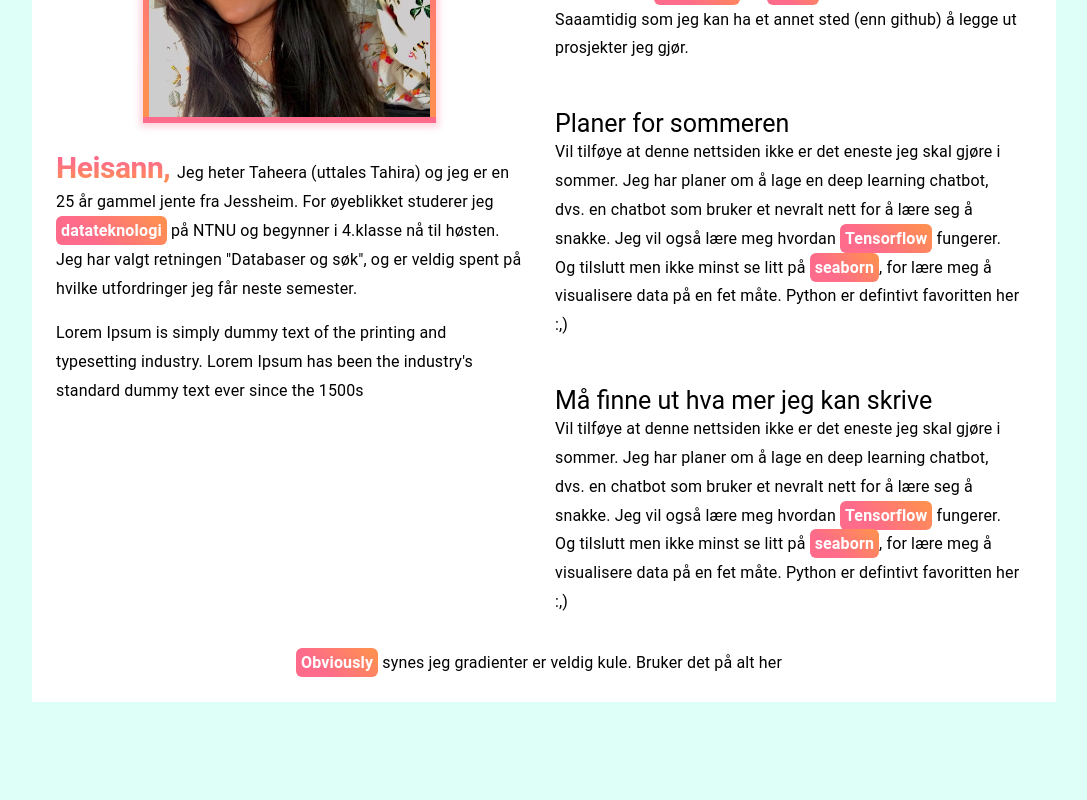
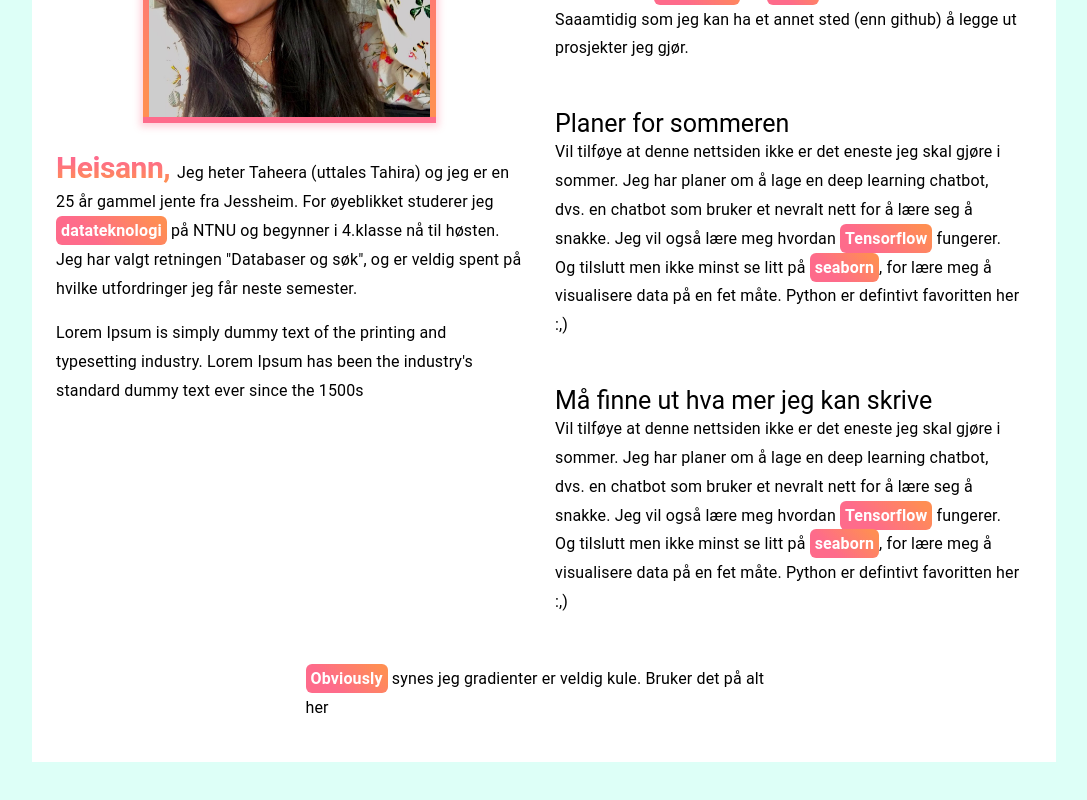
Before and after one commit to taheeraahmed/Making-a-react-app, a React (Create React App) app: page / in a window 1280 px wide. Shown: the part 613-1413 px from the top of the page, without its empty margins (96-1183 px from the left). Before the commit the page ends 1363 px from the top, so only its background shows below. Built offline with nearby package versions, Linux system fonts and the light colour scheme.

Commit message:
Fixed grid in NavBar.js

```diff
--- a/src/components/Navbar.js
+++ b/src/components/Navbar.js
@@ -177,10 +177,12 @@ export default function Navbar() {
 
 
           </Grid>
-
-          <Typography paragraph = {true} style={{lineHeight: '1.8'}}>
+          <Grid item xs={12} sm={6} lg={6} >
+            <Typography paragraph = {true} style={{lineHeight: '1.8'}}>
               <Highlighter word = 'Obviously'/> synes jeg gradienter er veldig kule. Bruker det på alt her
             </Typography>
+          </Grid>
+
         </Grid>
       </TabPanel>
       <TabPanel value={value} index={1}>
```
